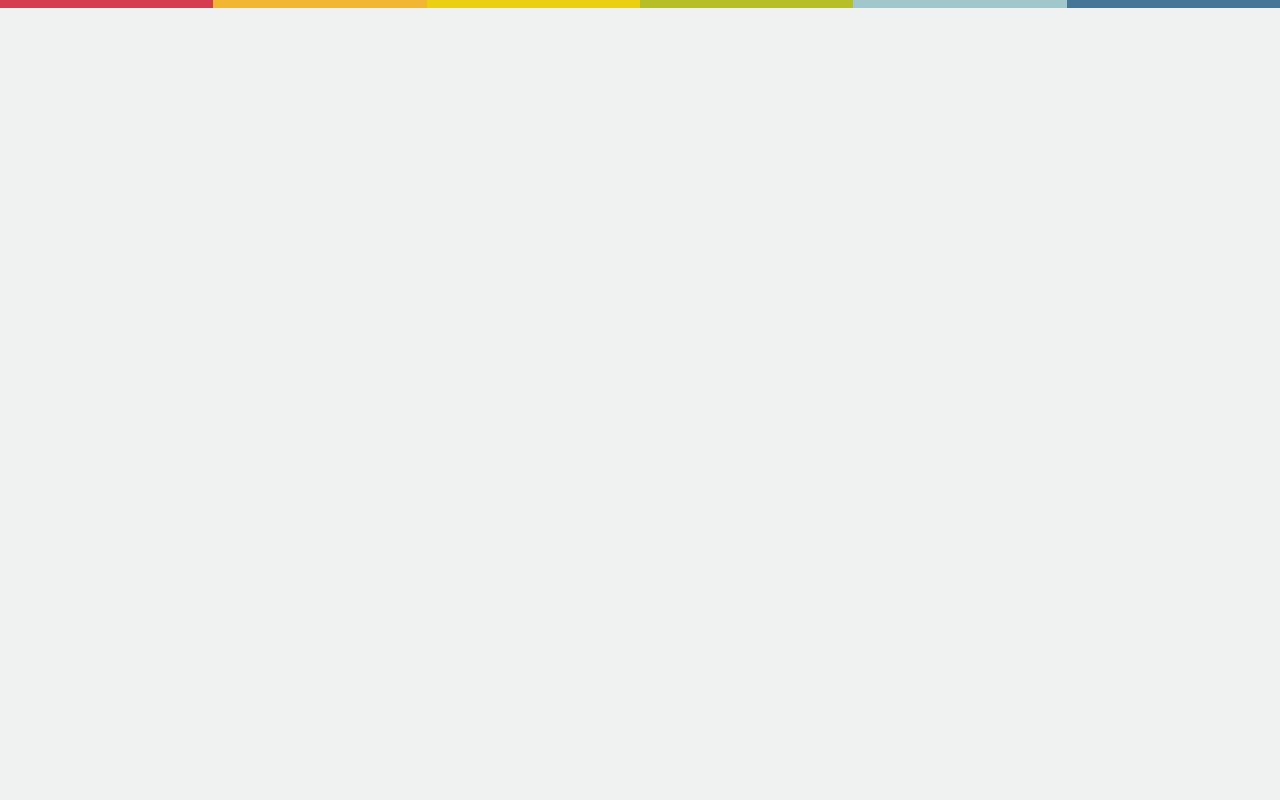
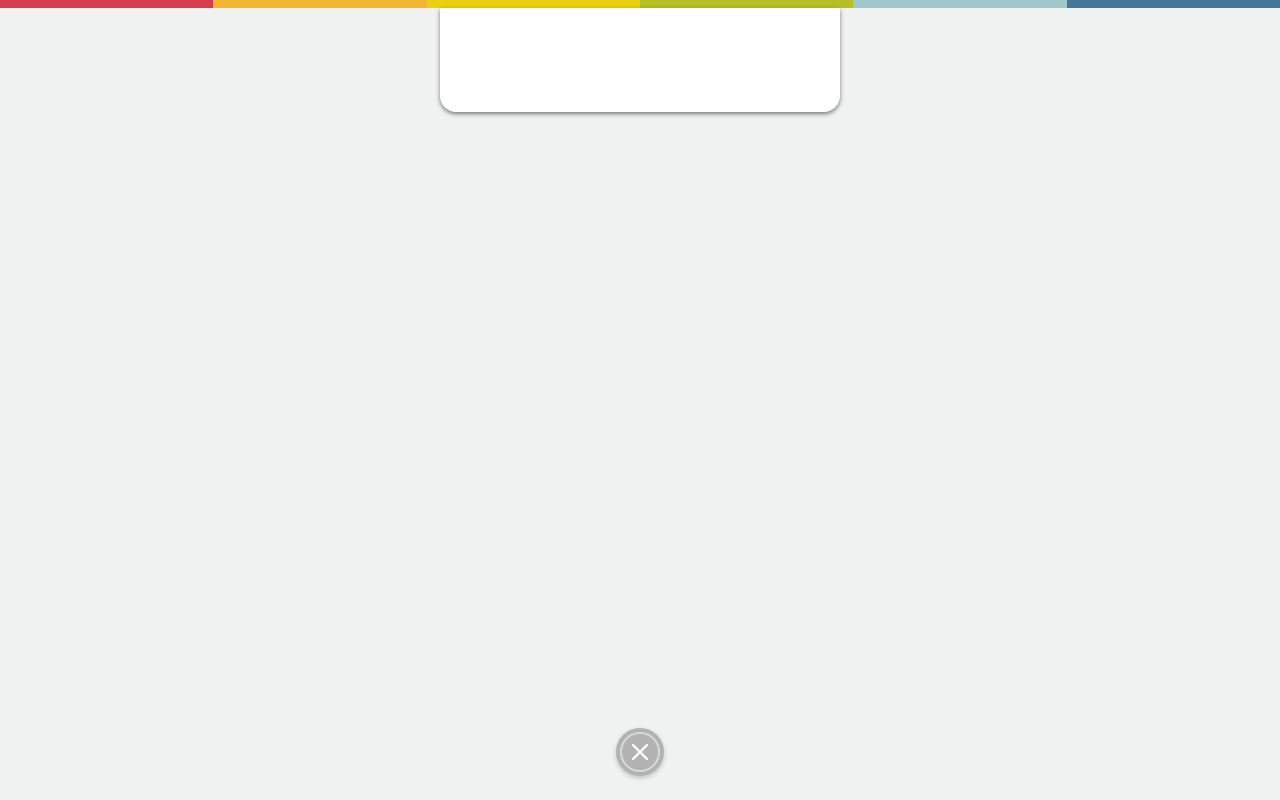
Before and after one commit to MinHuang-TW/spinsight, a React (Create React App) app: page /profile in a window 1280 px wide. Built offline with nearby package versions, Linux system fonts and the light colour scheme.

Commit message:
[Profile]

```diff
--- a/src/components/Popup.jsx
+++ b/src/components/Popup.jsx
@@ -58,7 +58,8 @@ const PopupModal = styled(Modal)`
     props.open
       ? 'translate(-50%, -50%) scale(1)'
       : 'translate(-50%, -50%) scale(0)'};
-  transition: transform 0.2s ease-in-out;
+  --webkit-transition: transform 0.1s ease-in-out;
+  transition: transform 0.1s ease-in-out;
 `;
 
 const Container = styled.section`
@@ -68,7 +69,8 @@ const Container = styled.section`
   background: rgba(240, 241, 241, 0.8);
   --webkit-backdrop-filter: blur(1.5px);
   backdrop-filter: blur(1.5px);
-  transition: ${(props) => props.open || 'z-index 0.2s ease-in-out'};
+  -webkit-transition: ${(props) => props.open || 'all 0.1s ease-in-out'};
+  transition: ${(props) => props.open || 'all 0.1s ease-in-out'};
   z-index: ${(props) => (props.open ? 999 : -999)};
 `;
 
--- /dev/null
+++ b/src/elements/Divider.js
@@ -0,0 +1,11 @@
+import styled from 'styled-components';
+
+export default styled.hr`
+  margin: 0px;
+  width: 100%;
+  border-width: 0px;
+  height: 1px;
+  background: ${(props) => props.theme.secondary};
+  opacity: 0.5;
+  margin: 1rem auto;
+`;
--- a/src/elements/RadioButton.js
+++ b/src/elements/RadioButton.js
@@ -4,7 +4,7 @@ export default styled.button`
   width: ${(props) => props.size || '4rem'};
   height: ${(props) => props.size || '4rem'};
   border-radius: 50%;
-  background: ${(props) => props.color || '#fff'};
+  background: ${(props) => props.background || '#fff'};
   color: ${(props) => props.theme.secondary};
   font-size: 1rem;
   padding: 0px;
--- a/src/pages/AddQuestion.jsx
+++ b/src/pages/AddQuestion.jsx
@@ -20,15 +20,13 @@ const AddQuestion = () => {
 
   return (
     <Layout>
-      {submited && (
-        <Popup category='OK' handleCancel={handleCancel}>
-          <h2 style={{ margin: '32px auto 48px' }}>
-            You have submitted your question successfully.
-          </h2>
-        </Popup>
-      )}
+      <Popup category='OK' open={submited} handleCancel={handleCancel}>
+        <h2 style={{ margin: '32px auto 48px' }}>
+          You have submitted your question successfully.
+        </h2>
+      </Popup>
 
-      <h1>Hello, Jane !</h1>
+      <h1>${submited ? 'Good job' : 'Hello'}, Jane !</h1>
 
       <Container>
         <h2>What would you like to ask your colleagues ?</h2>
--- a/src/pages/Home.jsx
+++ b/src/pages/Home.jsx
@@ -111,7 +111,8 @@ const Wheel = styled.img`
   ${(props) =>
     props.clicked &&
     css`
-      animation: 2s ${(props) => spin(props.rotation)} ease-in-out;
+      --webkit-animation: ${(props) => spin(props.rotation)} 2s ease-in-out;
+      animation: ${(props) => spin(props.rotation)} 2s ease-in-out;
     `}
 `;
 
--- a/src/pages/Login.jsx
+++ b/src/pages/Login.jsx
@@ -32,7 +32,7 @@ const Login = () => {
 export default Login;
 
 const Container = styled.div`
-  width: ${(props) => (props.width ? props.width : '60%')};
+  width: ${(props) => props.width || '60%'};
   display: flex;
   flex-direction: column;
   justify-content: center;
--- a/src/pages/Profile.jsx
+++ b/src/pages/Profile.jsx
@@ -1,8 +1,41 @@
 import React from 'react';
+import { Link } from 'react-router-dom';
 import Layout from '../components/Layout';
+import RadioButton from '../elements/RadioButton';
+import CancelIcon from '../images/cancelIcon.png';
+import styled from 'styled-components';
 
 const Profile = () => {
-  return <Layout></Layout>;
+  return (
+    <Layout>
+      <Container></Container>
+      <Link to='/'>
+        <Button>
+          <img width={40} src={CancelIcon} alt='cancel icon' />
+        </Button>
+      </Link>
+    </Layout>
+  );
 };
 
 export default Profile;
+
+const Container = styled.div`
+  background: white;
+  width: 95%;
+  max-width: 400px;
+  box-shadow: 0px 2px 4px rgba(0, 0, 0, 0.5);
+  border-radius: 0px 0px 1rem 1rem;
+  padding-bottom: 6.5rem;
+`;
+
+const Button = styled(RadioButton)`
+  width: 3rem;
+  height: 3rem;
+  background: #b2b2b2;
+  box-shadow: 0px 2px 5px rgba(0, 0, 0, 0.2);
+  position: absolute;
+  bottom: 1.5rem;
+  left: 50%;
+  transform: translateX(-50%);
+`;
--- a/src/pages/Signup.jsx
+++ b/src/pages/Signup.jsx
@@ -4,6 +4,7 @@ import Layout from '../components/Layout';
 import Input from '../elements/Input';
 import Modal from '../elements/Modal';
 import Button from '../elements/Button';
+import Divider from '../elements/Divider';
 import AddIcon from '../images/addIcon.png';
 import { WomenAvatars, MenAvatars } from '../images/avatar';
 import styled from 'styled-components';
@@ -33,7 +34,7 @@ const Signup = () => {
         <AddButton avatar={avatar} onClick={handleOpen}>
           <img
             width={avatar ? '100%' : 32}
-            src={avatar ? avatar : AddIcon}
+            src={avatar || AddIcon}
             alt='add icon'
           />
         </AddButton>
@@ -99,6 +100,7 @@ const AvatarModal = styled(Modal)`
   top: ${(props) => (props.open ? '8.5rem' : '150vh')};
   border-radius: 0.5rem 0.5rem 0 0;
   transform: translate(-50%, 0%);
+  --webkit-transition: all 0.2s ease-in-out;
   transition: all 0.2s ease-in-out;
 `;
 
@@ -157,13 +159,3 @@ const Photo = styled.img`
   box-shadow: ${(props) =>
     props.selected && `0 0 8px 3px ${props.theme.primary}`};
 `;
-
-const Divider = styled.hr`
-  margin: 0px;
-  width: 100%;
-  border-width: 0px;
-  height: 1px;
-  background: ${(props) => props.theme.secondary};
-  opacity: 0.5;
-  margin: 1rem auto;
-`;
```
